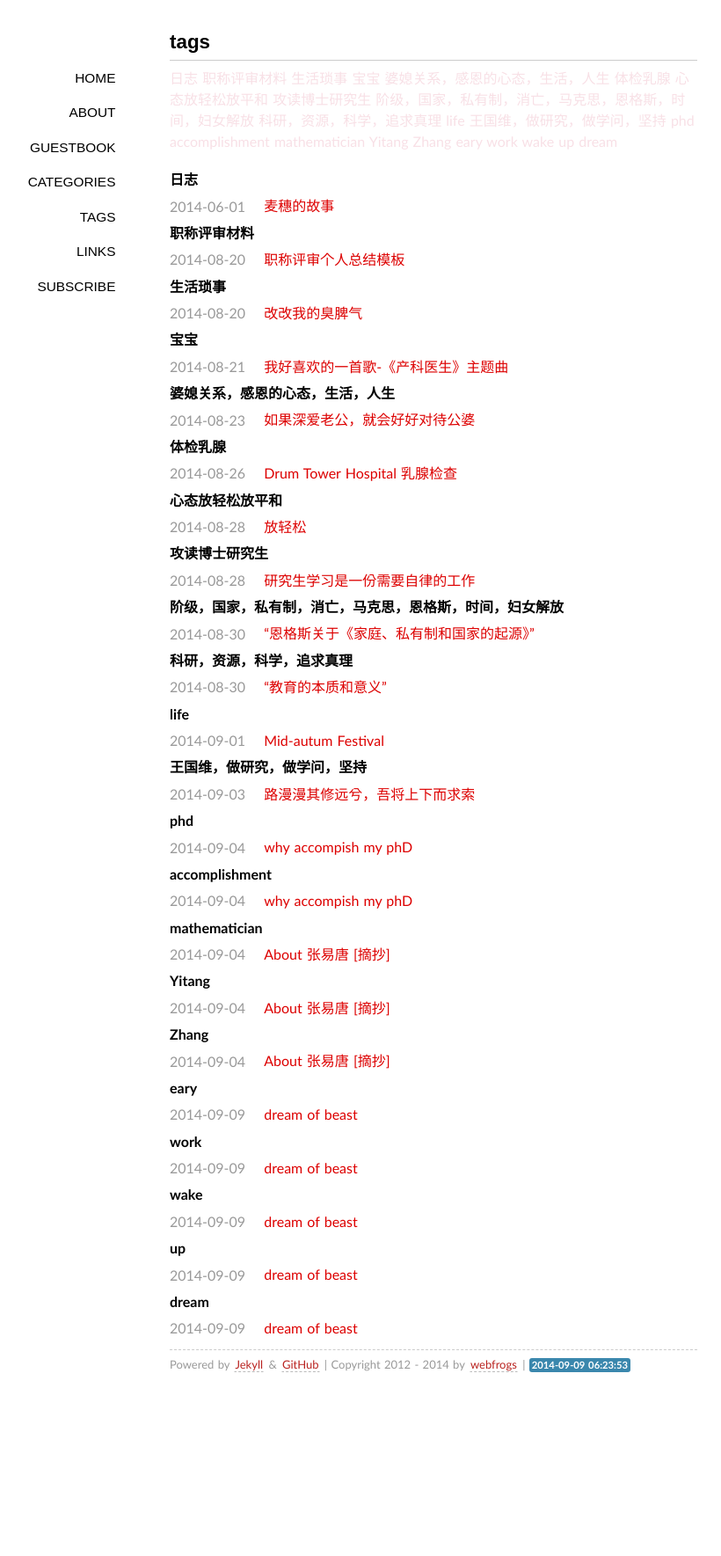
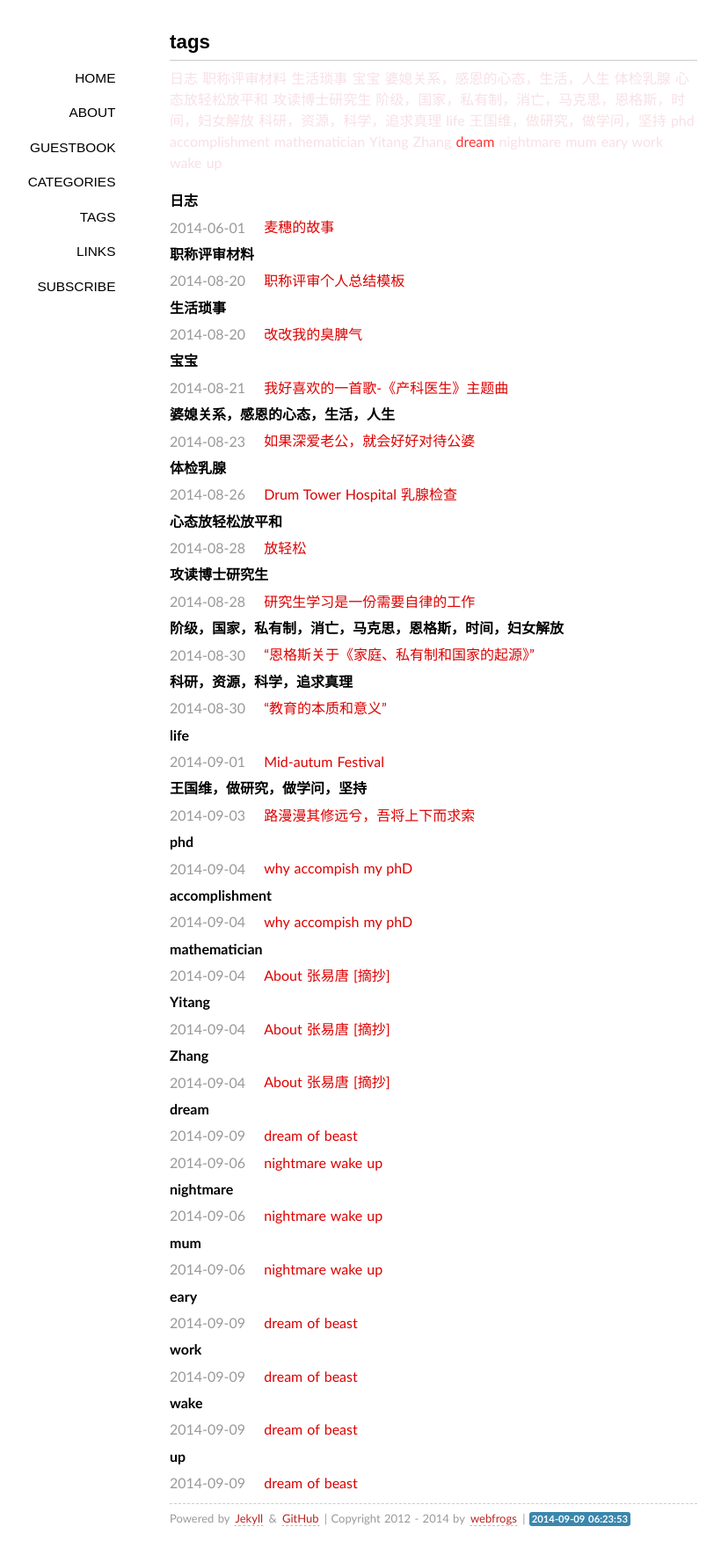
Before and after one commit to lincystar/lincystar.github.com, a Jekyll site: the page built from tags/index.md, in a window 1280 px wide. Shown: the whole page at 88% size, without its empty margins (147-967 px from the left). Built offline with Jekyll 4.4.1, drawn with Linux system fonts in a browser that asks for light colours; some web fonts are replaced; Markdown is read by kramdown in place of the engine named in the settings; comment, search, counter and statistics services are not loaded; before the commit the page ends 1594 px from its top, so only the background shows below that.

Commit message:
diary revision

```diff
--- a/_posts/2014-9-6-nightmare-aggresive-behavior-to-mum.md
+++ b/_posts/2014-9-6-nightmare-aggresive-behavior-to-mum.md
@@ -1,3 +1,10 @@
+---
+layout: post
+title: nightmare wake up
+category: dream  early wake up
+tags: dream nightmare  mum
+---
+
 凌晨4:35分，被噩梦吓醒。
 
 梦到两只恶兽，吓我和姨妈，我感到很恐惧，但我还是和他们搏斗；
@@ -33,3 +40,5 @@
 宁静甸甸 tuoleya
 
 9/6/2014 5:24:36 AM
+
+9/9/2014 2:23:20 PM  Second revison at Lab 404
```
